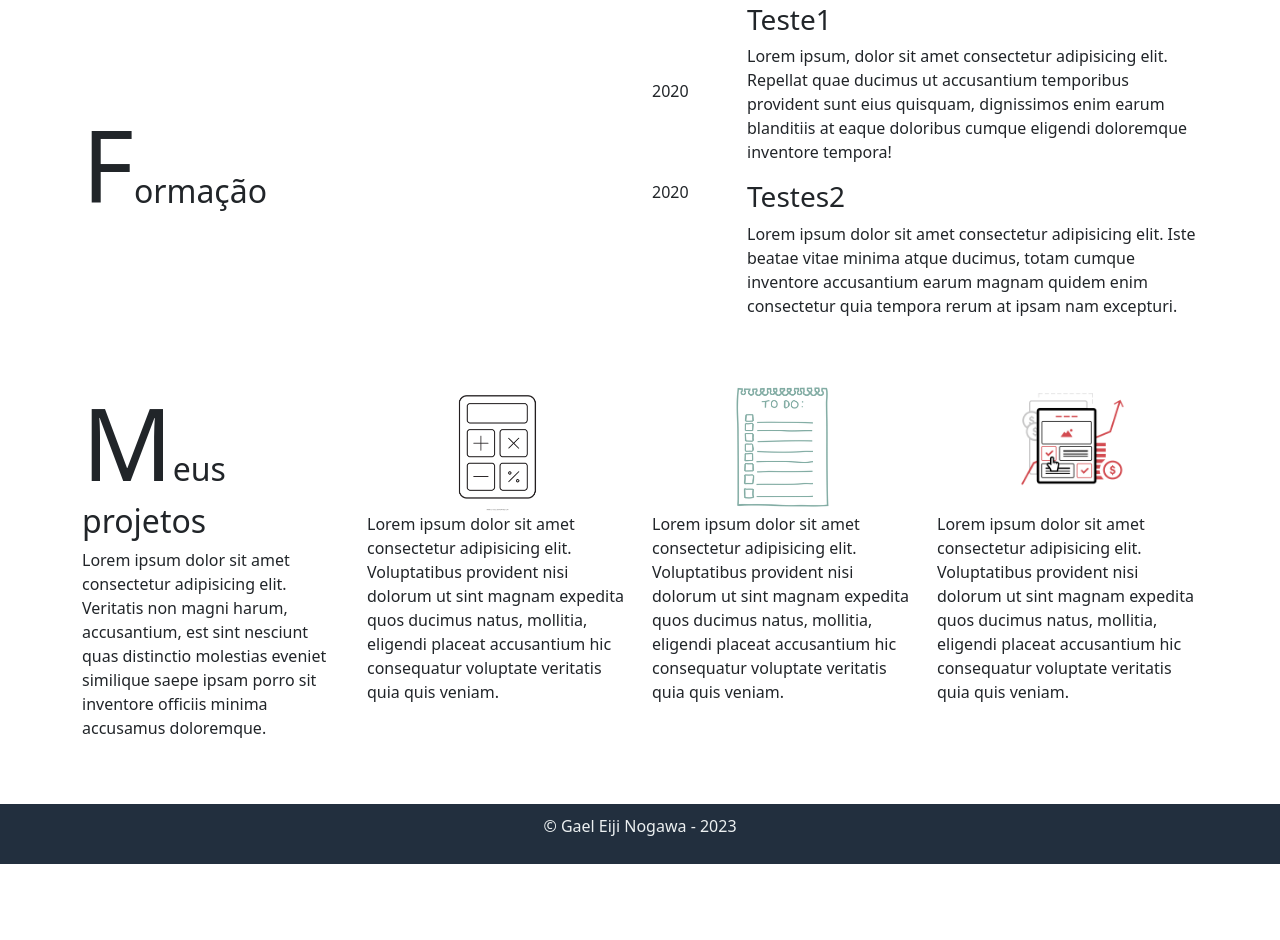
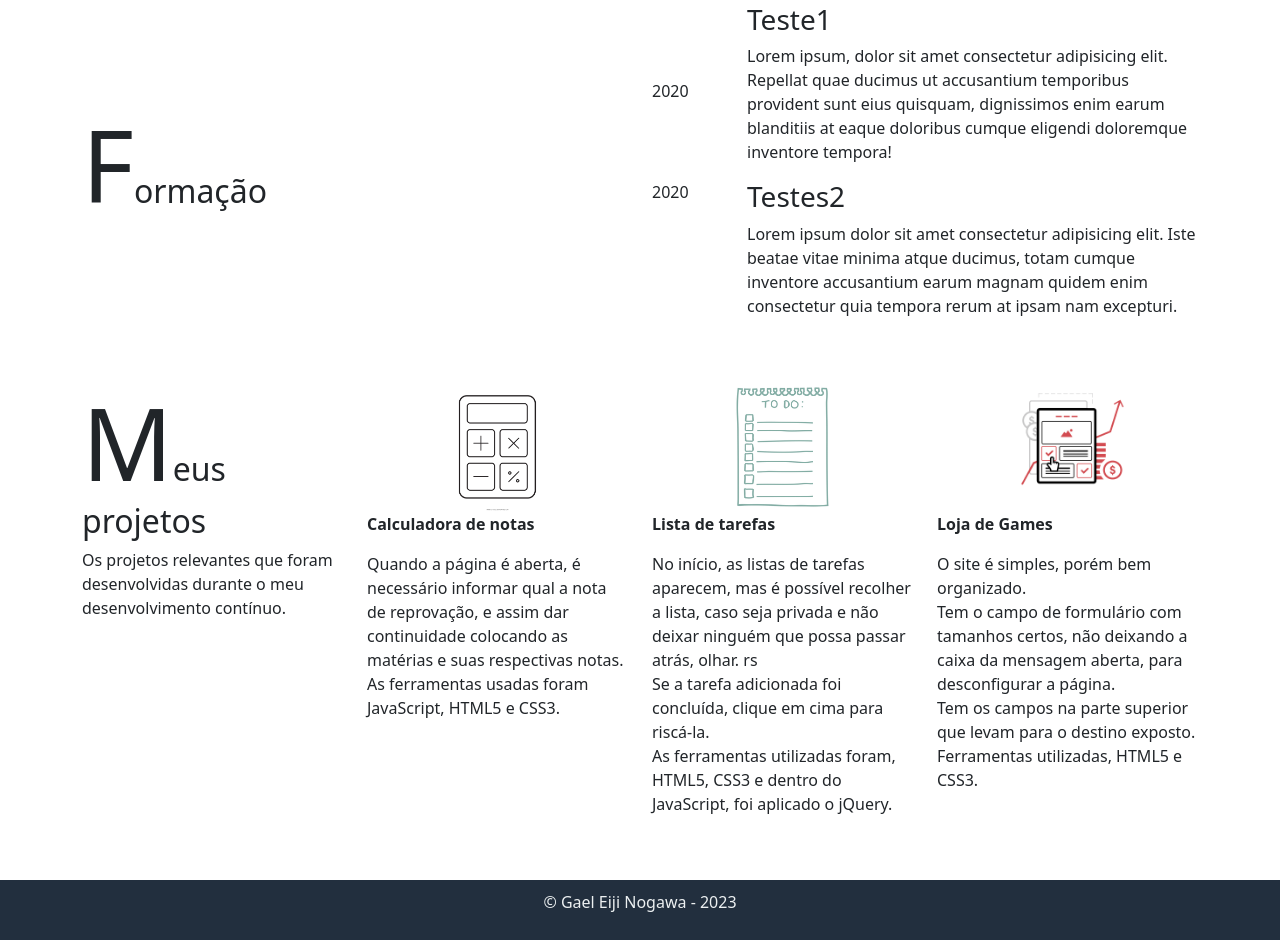
Before and after one commit to Gael-Nogawa/portifolio, a website: page index.html in a window 1280 px wide. Shown: the part 867-1807 px from the top of the page. Before the commit the page ends 1731 px from the top, so only its background shows below. Drawn offline with nearby package versions, Linux system fonts and the light colour scheme.

Commit message:
Chore: inserindo textos

```diff
--- a/index.html
+++ b/index.html
@@ -140,27 +140,47 @@
             <div class="row">
                 <div class="col-md-3 col-sm-6">
                     <h2>Meus projetos</h2>
-                    <p>Lorem ipsum dolor sit amet consectetur adipisicing elit. Veritatis non magni harum, accusantium, est sint nesciunt quas distinctio molestias eveniet similique saepe ipsam porro sit inventore officiis minima accusamus doloremque.</p>
+                    <p>Os projetos relevantes que foram desenvolvidas durante o meu desenvolvimento contínuo.</br>
+                    </p>
                 </div>
                 <div class="col-md-3 col-sm-6">
                     <a href="https://gael-projeto-calculadora-de-medias.vercel.app/">
                         <img src="./images/calculadora.png" alt="">
                     </a>
+                    <p><strong>Calculadora de notas</strong></p>
+                    <p>
+                        Quando a página é aberta, é necessário informar qual a nota de reprovação,
+                        e assim dar continuidade colocando as matérias e suas respectivas notas.</br>
 
-                    <p>Lorem ipsum dolor sit amet consectetur adipisicing elit. Voluptatibus provident nisi dolorum ut sint magnam expedita quos ducimus natus, mollitia, eligendi placeat accusantium hic consequatur voluptate veritatis quia quis veniam.</p>
+                        As ferramentas usadas foram JavaScript, HTML5 e CSS3.
+
+                    </p>
+
                 </div>
                 <div class="col-md-3 col-sm-6">
                     <a href="https://j-query-lista-de-tarefas.vercel.app/">
                         <img src="./images/lista-de-tarefas.png" alt="">
                     </a>
-                    <p>Lorem ipsum dolor sit amet consectetur adipisicing elit. Voluptatibus provident nisi dolorum ut sint magnam expedita quos ducimus natus, mollitia, eligendi placeat accusantium hic consequatur voluptate veritatis quia quis veniam.</p>
+                    <p><strong>Lista de tarefas</strong></p>
+                    <p>
+                        No início, as listas de tarefas aparecem, mas é possível recolher a lista, caso seja privada e não deixar ninguém que possa passar atrás, olhar. rs </br>
+                        Se a tarefa adicionada foi concluída, clique em cima para riscá-la.</br>
+                        As ferramentas utilizadas foram, HTML5, CSS3 e dentro do JavaScript, foi aplicado o jQuery.
+
+                    </p>
                 </div>
                 <div class="col-md-3 col-sm-6">
 
                     <a href="https://site-games-shop-tau.vercel.app/">
                         <img src="./images/landing1.png" alt="">
                     </a>
-                    <p>Lorem ipsum dolor sit amet consectetur adipisicing elit. Voluptatibus provident nisi dolorum ut sint magnam expedita quos ducimus natus, mollitia, eligendi placeat accusantium hic consequatur voluptate veritatis quia quis veniam.</p>
+                    <p><strong>Loja de Games</strong></p>
+                    <p>
+                        O site é simples, porém bem organizado. </br>
+                        Tem o campo de formulário com tamanhos certos, não deixando a caixa da mensagem aberta, para desconfigurar a página.</br>
+                        Tem os campos na parte superior que levam para o destino exposto.</br>
+                        Ferramentas utilizadas, HTML5 e CSS3.
+                    </p>
                 </div>
             </div>
         </div>
```
